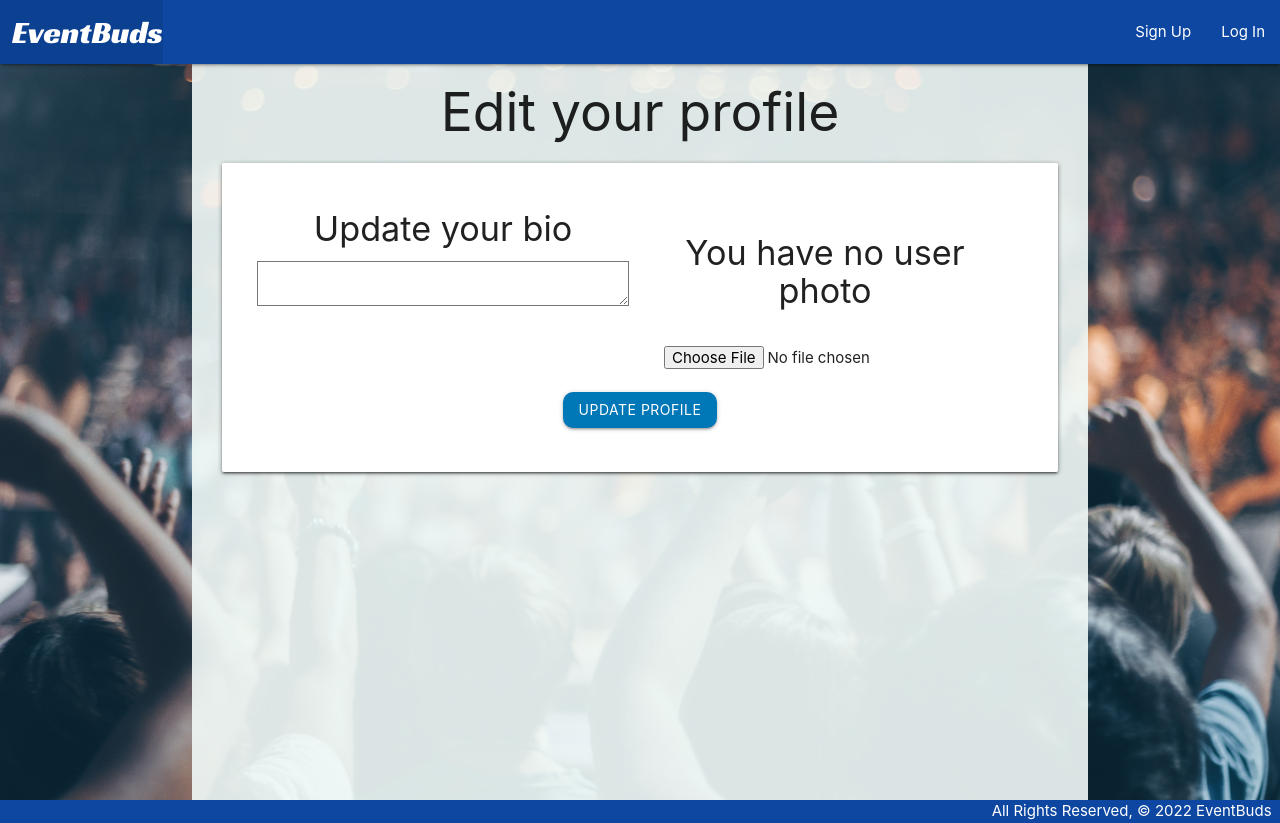
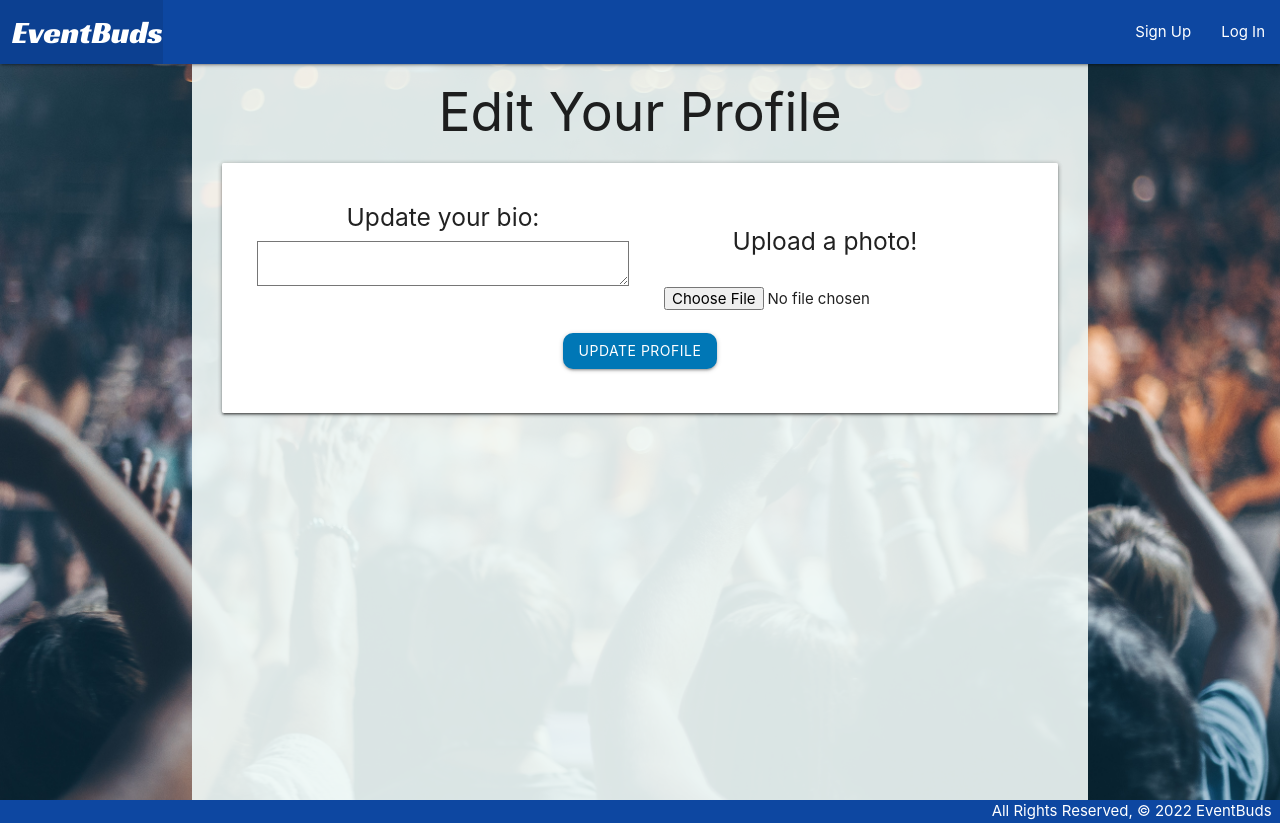
Before and after one commit to diggy63/eventbuds, a Django app: template main_app/templates/user/update.html in a window 1280 px wide. Run offline with Django 4.2, Linux system fonts and the light colour scheme; the template is opened without the code that fills it, so the values that code supplies are empty.

Commit message:
updated the update profile page

```diff
--- a/main_app/templates/user/update.html
+++ b/main_app/templates/user/update.html
@@ -4,22 +4,22 @@
 {% block content %}
 <h1 class="center">{{ownerUser.user}}</h1>
 <br>
-<h2 class="center">Edit your profile</h2>
+<h2 class="center">Edit Your Profile</h2>
 <div class="card">
 <form action="{%url 'update_profile' ownerUser.id %}" enctype="multipart/form-data" method="POST" class="card-panel center">
     {% csrf_token %}
     <div class="row">
     <div class="col s6">
-    <h4>Update your bio</h4>
+    <h5>Update your bio:</h5>
     <textarea name="bio">{{userView.bio}}</textarea>
     <br>
     </div>
     <div class="card-content">
         <div class="col s6">
-    {% if viewUser.url %}
-    <img class="esponsive-img mediumImg" src="{{ownerUser.url}}">
+    {% if ownerUser.url %}
+    <img class="esponsive-img mediumImg" src="{{ ownerUser.url }}">
     {% else %}
-    <h4>You have no user photo</h4>
+    <h5>Upload a photo!</h5>
     {% endif %}
     <br>
     <input type="file" name="photo-file">
```
